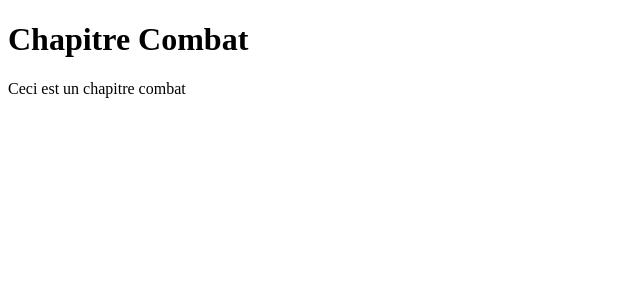
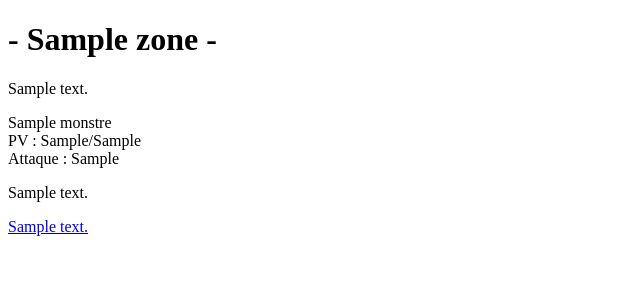
Before and after one commit to PM-Primo/MicroDonjon, a Symfony app: template templates/game/combat.html.twig in a window 1280 px wide. Shown: the part 85-385 px from the top of the page, without its empty margins (0-640 px from the left). Run offline with Twig, Linux system fonts and the light colour scheme; the template is opened without the code that fills it: most values are stand-ins (such as "Sample title", 1, 10 or a date in 2020); some libraries are stand-ins or nearby versions.

Commit message:
added display of Combat Chapters

```diff
--- a/src/Entity/Monstre.php
+++ b/src/Entity/Monstre.php
@@ -131,4 +131,8 @@ class Monstre
 
         return $this;
     }
+
+    public function __toString():string{
+        return $this->nomMonstre;
+    }
 }
--- a/templates/game/combat.html.twig
+++ b/templates/game/combat.html.twig
@@ -8,9 +8,19 @@
 </style>
 
 <div class="example-wrapper">
-    <h1>Chapitre Combat</h1>
+    <h1>- {{chapitre.zone}} -</h1>
 
-    <p>Ceci est un chapitre combat</p>
+    <p>{{chapCombat.texteInitial | raw}}</p>
+
+    {{chapCombat.monstre}}<br>
+    PV : {{combat.PVactuelsMonstre}}/{{chapCombat.monstre.PVmaxMonstre}}<br>
+    Attaque : {{chapCombat.monstre.attaqueMonstre}}
+
+    <p>{{chapCombat.texteVictoire | raw}}</p>
+
+    {% for sortie in chapCombat.sorties %}
+        <a href="{{path("routing", {'id': sortie.chapitre.id})}}">{{sortie.texteLien}}</a><br><br>
+    {% endfor %}
 
 </div>
 {% endblock %}
```
Also changed, not shown: src/Controller/GameController.php (+30 -1 lines).
